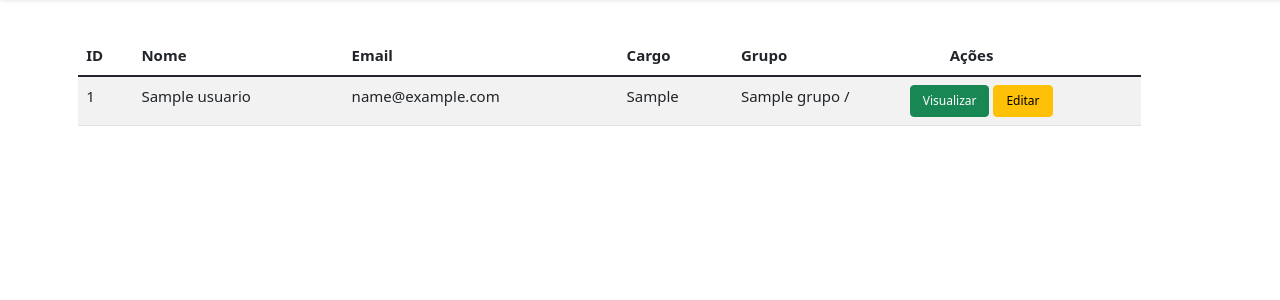
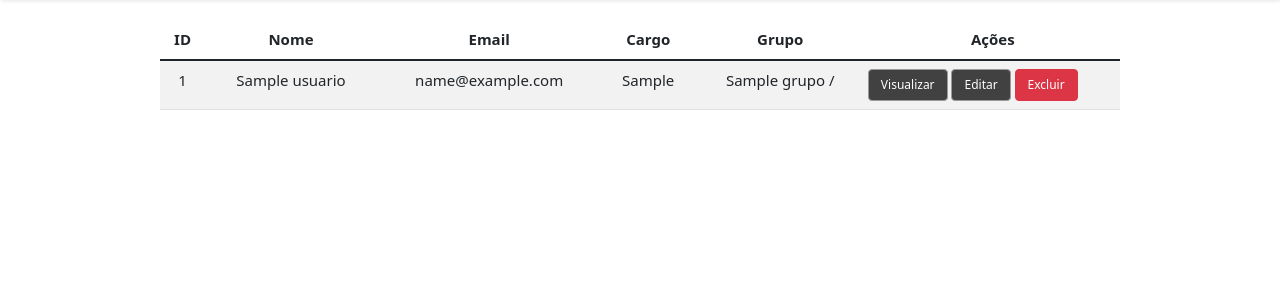
Before and after one commit to marynhaSjc/API-Gfour---Fatec-SJC, a Flask app: page /admin in a window 1280 px wide. Shown: the part 60-360 px from the top of the page. Run offline with Flask 2, Linux system fonts and the light colour scheme; the visitor is signed in with stand-in values (Sample User, id 1); tables that the repository leaves empty hold one stand-in row (values such as "Sample post"); parts of the project's set-up code (start-up, migrations or seed data) failed here and were passed over; some libraries are stand-ins or nearby versions.

Commit message:
alterações no layout

```diff
--- a/templates/base.html
+++ b/templates/base.html
@@ -34,5 +34,8 @@
 
 </body>
 <script src="https://ajax.googleapis.com/ajax/libs/jquery/3.4.1/jquery.min.js"></script>
-<script src="https://cdn.jsdelivr.net/npm/bootstrap@5.1.2/dist/js/bootstrap.bundle.min.js" integrity="sha384-kQtW33rZJAHjgefvhyyzcGF3C5TFyBQBA13V1RKPf4uH+bwyzQxZ6CmMZHmNBEfJ" crossorigin="anonymous"></script>
+<!-- <script src="https://cdn.jsdelivr.net/npm/bootstrap@5.1.2/dist/js/bootstrap.bundle.min.js" integrity="sha384-kQtW33rZJAHjgefvhyyzcGF3C5TFyBQBA13V1RKPf4uH+bwyzQxZ6CmMZHmNBEfJ" crossorigin="anonymous"></script> -->
+<script src="https://cdn.jsdelivr.net/npm/bootstrap@5.0.0-beta3/dist/js/bootstrap.min.js" integrity="sha384-j0CNLUeiqtyaRmlzUHCPZ+Gy5fQu0dQ6eZ/xAww941Ai1SxSY+0EQqNXNE6DZiVc" crossorigin="anonymous"></script>
+{% block js %}
+{% endblock %}
 </html>
--- a/templates/index.html
+++ b/templates/index.html
@@ -1,18 +1,3 @@
- <!--<style>
-	 #usus{
-		@media {max-width: 800px;
-			width: 10%;
-			margin-left:;
-
-		}
-	 }
-
-	 .table-responsive{
-		 @media (min-width: 400px){
-
-		 }
-	 }
- </style>-->
 
  {% extends "base.html" %}
  {% block contents %}
@@ -34,38 +19,56 @@
 
 
 
- 	<div id="list" class="row">
+ 	<div id="list" class="cow">
 
-	<div class="table-responsive col-md-10 my-3" style="margin-left: 6%;">
+	<div class="table-responsive mx-auto w-75 my-3" style="margin-left: 6%;">
 		<table class="table table-striped" cellspacing="0" cellpadding="0" >
 			<thead>
-				<tr>
+				<tr class="text-center">
 					<th style="font-size: 15px;">ID</th>
 					<th style="font-size: 15px;">Nome</th>
                     <th style="font-size: 15px;">Email</th>
 					<th style="font-size: 15px;">Cargo</th>
-					<th style="font-size: 15px;">Grupo</th>
-					<th style="font-size: 15px;" class="actions">Ações</th>
+					<th class="text-center" style="font-size: 15px; ">Grupo</th>
+					<th style="font-size: 15px;" class="actions text-center">Ações</th>
 				</tr>
 			</thead>
 			<tbody>
                 {% for usuario in usuarios  %}
 
-				<tr style="font-size: 15px;">
+				<tr class="text-center" style="font-size: 15px;">
 					<td>{{usuario.idUsuario}}</td>
 					<td>{{ usuario.nomeUsuario }}</td>
 					<td>{{ usuario.emailUsuario }}</td>
 					<td>{{ usuario.tipoUsuario }}</td>
 
-                    <td>{% for grupo in usuario.grupo  %}
+                    <td class="text-center">{% for grupo in usuario.grupo  %}
 						{{grupo.nomeGrupo}} /
 						{% endfor %}
 					</td>
 
-					<td class="actions">
-						<a style="margin-left: -40px; font-size: 12px;" class="btn btn-success btn-xs" href="/view/{{usuario.idUsuario}}">Visualizar</a>
-						<a style="font-size: 12px;" class="btn btn-warning btn-xs" href="/edit/{{ usuario.idUsuario }}">Editar</a>
+					<td class="actions  text-center" >
+						<a
+							style="background: rgb(65, 65, 65);
+									border-color:rgb(154, 154, 158);
+									margin-left: -40px;
+									font-size: 12px;"
+							class="btn btn-success btn-xs"
+							href="/view/{{usuario.idUsuario}}" >Visualizar</a>
+						<a
+							style="
+								background: rgb(65, 65, 65);
+								border-color:rgb(154, 154, 158);
+								font-size: 12px;"
+							class="btn btn-success btn-xs"
+							href="/edit/{{ usuario.idUsuario }}">Editar</a>
 
+						<button type="button"
+							class="btn btn-danger btn-xs"
+							data-bs-toggle="modal"
+							data-bs-target="#deleteModal"
+							onclick="confirmar_delete({{ usuario.idUsuario }})"
+							style="font-size: 12px;" >Excluir</button>
 					</td>
 				</tr>
                     {% endfor %}
@@ -78,19 +81,22 @@
 
 
 <!-- Modal de Funcões-->
-<div class="modal fade" id="deletemodal" tabindex="-1" role="dialog" aria-labelledby="modalLabel">
+<div class="modal fade" id="deleteModal" tabindex="-1" role="dialog" aria-labelledby="modalLabel">
 	<div class="modal-dialog" role="document">
 	  <div class="modal-content">
-		<div class="modal-header">
-		  <button type="button" class="close" data-dismiss="modal" aria-label="Fechar"><span aria-hidden="true">&times;</span></button>
-		  <h4 class="modal-title" id="modalLabel">Excluir Item</h4>
+		<div class="modal-header d-flex justify-content-between">
+			<h4 class="modal-title" id="modalLabel">Excluir Item</h4>
+			<button type="button" class="btn-close" data-bs-dismiss="modal" aria-label="Close"></button>
 		</div>
 		<div class="modal-body">
 		  Deseja realmente excluir este item?
 		</div>
 		<div class="modal-footer">
-		  <a id="confirmar" class="btn btn-primary">Sim</a>
-	  <button type="button" class="btn btn-default" data-dismiss="modal">N&atilde;o</button>
+			<button
+				type="button" class="btn btn-secondary" data-dismiss="modal"
+				style="background: rgb(65, 65, 65);
+								border-color:rgb(154, 154, 158);">Não</button>
+			<a id="confirmar" class="btn btn-danger btn-xs"   >Sim</a>
 		</div>
 	  </div>
 	</div>
@@ -98,5 +104,13 @@
 
 
 </body>
-</html>
 {% endblock %}
+
+{% block js %}
+<script>
+	function confirmar_delete(id) {
+		$("#confirmar").attr("href",`/deletar/${idUsuario}`)
+	}
+</script>
+
+{% endblock %}
```
Also changed, not shown: templates/edit.html (+14 -13 lines), templates/prototipo.html (+9 -9 lines), templates/view.html (+4 -4 lines).
